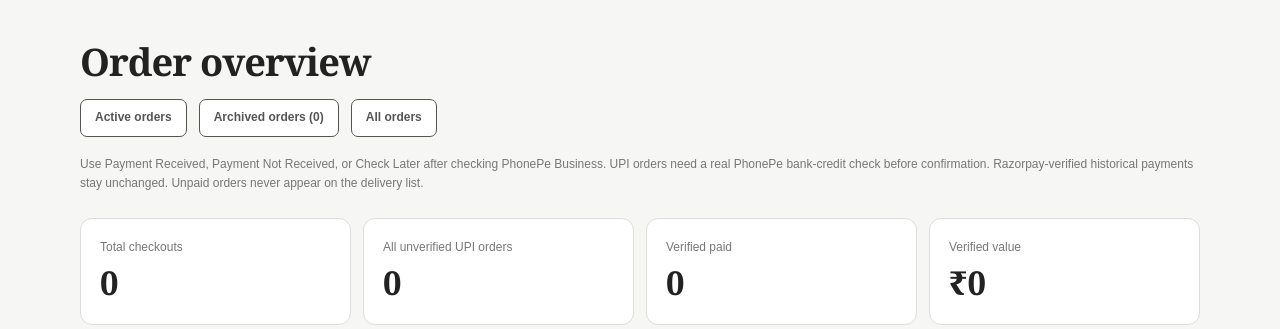
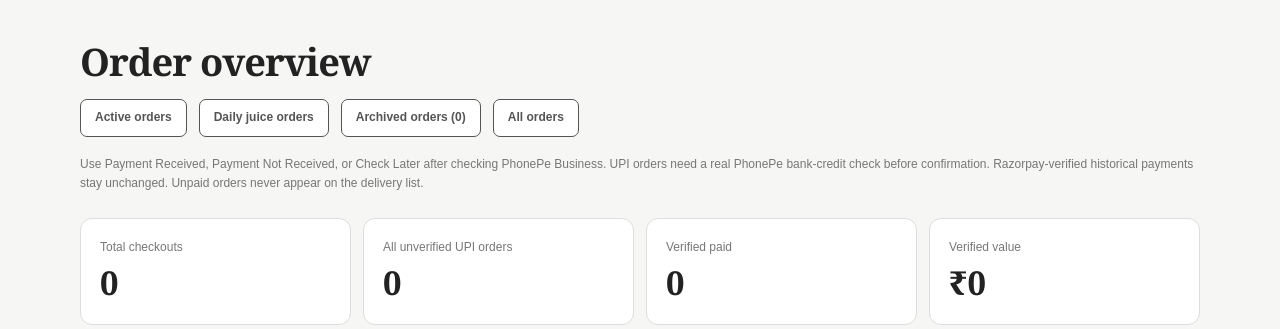
Before and after one commit to ParamMandloi/PureFruit, a Flask app: page /staff in a window 1280 px wide. Shown: the part 84-413 px from the top of the page. Run offline with Flask 3, Linux system fonts and the light colour scheme; the visitor is signed in with stand-in values (Sample User, id 1); data that the repository does not hold is empty; some libraries are stand-ins or nearby versions.

Commit message:
Connect daily ordering pages to Flask, staff dashboard, and Telegram alerts

```diff
--- a/templates/admin.html
+++ b/templates/admin.html
@@ -20,6 +20,7 @@
     <h1>Order overview</h1>
     <nav style="display:flex;gap:12px;flex-wrap:wrap;margin:12px 0 18px" aria-label="Order views">
       <a class="small-button secondary" href="{{ url_for('staff_dashboard', view='active') }}">Active orders</a>
+      <a class="small-button secondary" href="{{ url_for('daily_admin') }}">Daily juice orders</a>
       <a class="small-button secondary" href="{{ url_for('staff_dashboard', view='archived') }}">Archived orders ({{ archived_count }})</a>
       <a class="small-button secondary" href="{{ url_for('staff_dashboard', view='all') }}">All orders</a>
     </nav>
```
